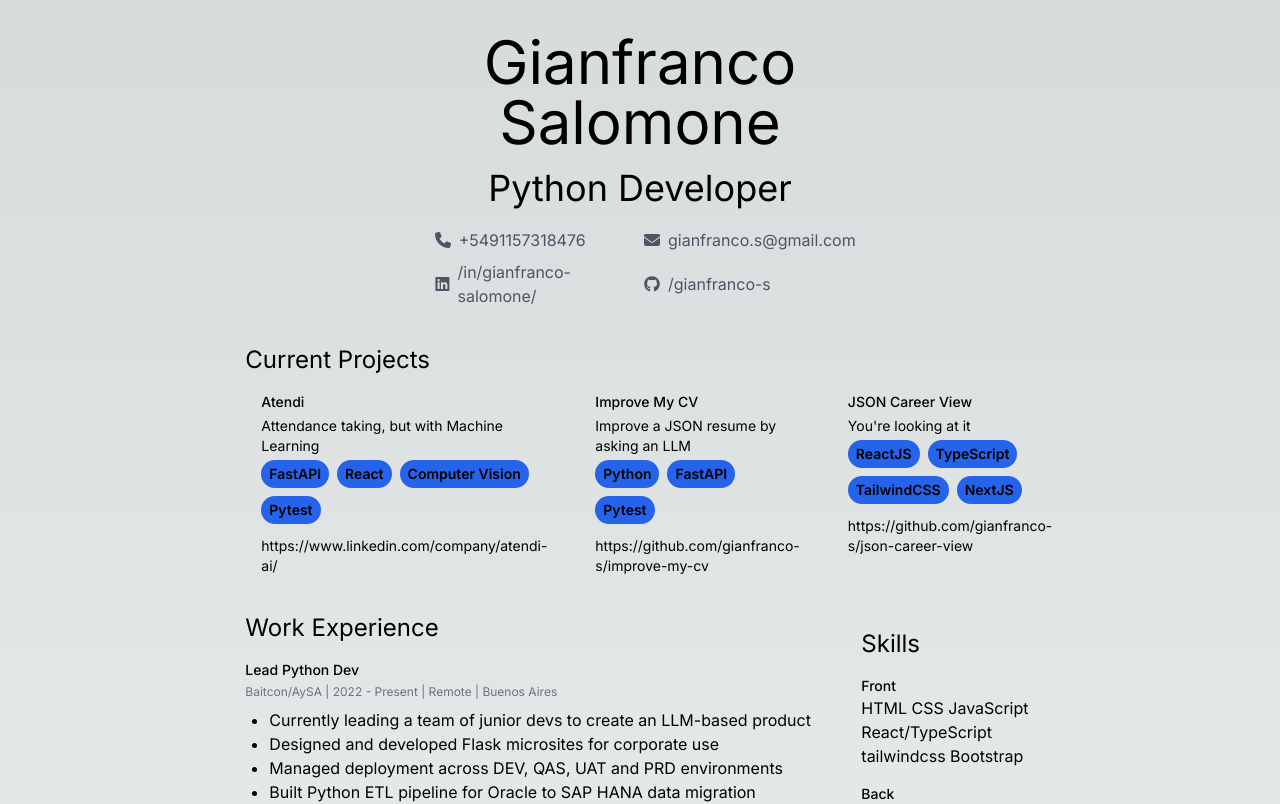
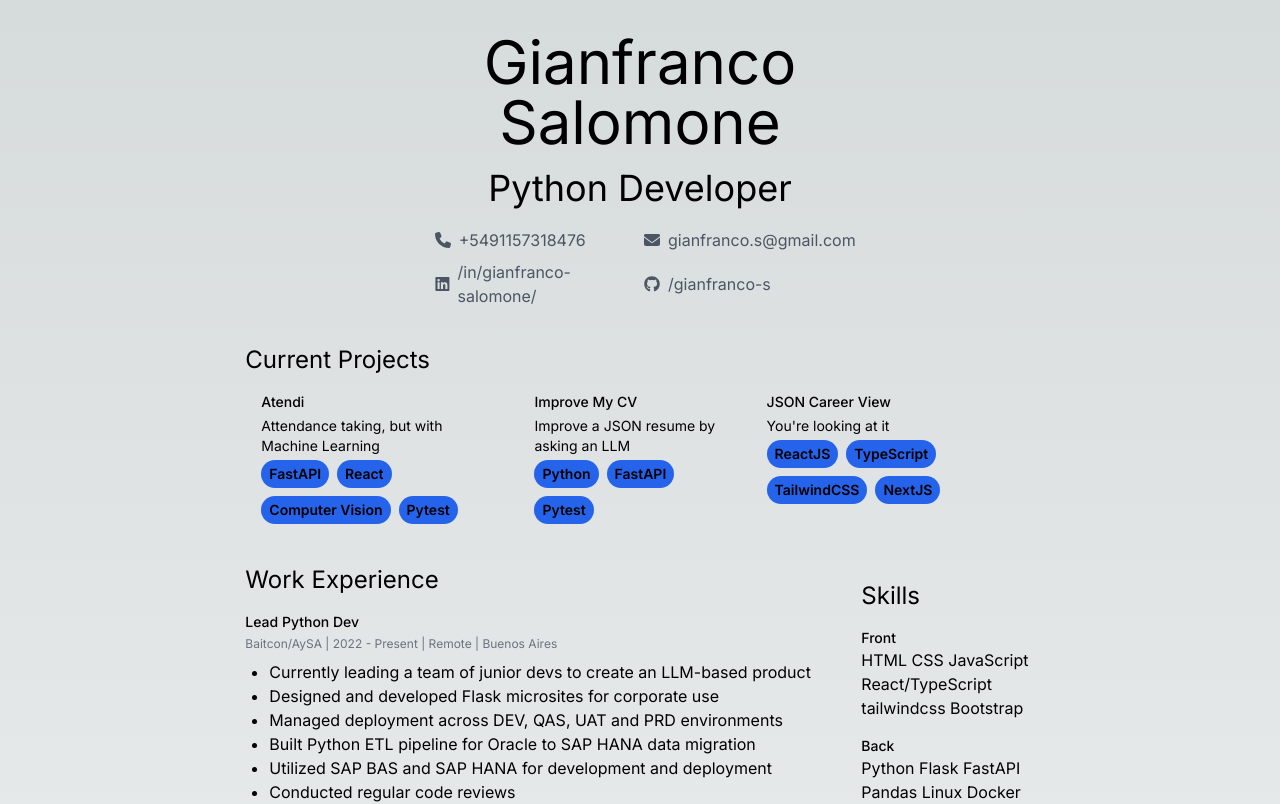
Before and after one commit to gianfranco-s/json-career-view, a Next.js app in the folder my-json-resume/: page / in a window 1280 px wide. Shown: the top 804 px of the page. Built offline with nearby package versions, Linux system fonts and the light colour scheme.

Commit message:
Render url conditionally

```diff
--- a/my-json-resume/src/components/ProjectsItem.tsx
+++ b/my-json-resume/src/components/ProjectsItem.tsx
@@ -12,12 +12,13 @@ function ProjectsItem({ projectsItemData }: ProjectsItemDataProps) {
         </span>
     ));
 
+    const projectTitle = <h4 className="text-sm font-medium mb-1">{projectsItemData.name}</h4>
+
     return (
         <div className="mb-4 px-4 pt-4 mr-4">
-            <h4 className="text-sm font-medium mb-1">{projectsItemData.name}</h4>
+            {projectsItemData.url ? <a href={projectsItemData.url}>{projectTitle}</a> : projectTitle}
             <p className="text-sm mb-1">{projectsItemData.description}</p>
-            <div className="mb-1">{highlightTags}</div>
-            <p className="text-sm mb-1">{projectsItemData.url}</p>
+            {highlightTags}
         </div>
     );
 }
```
